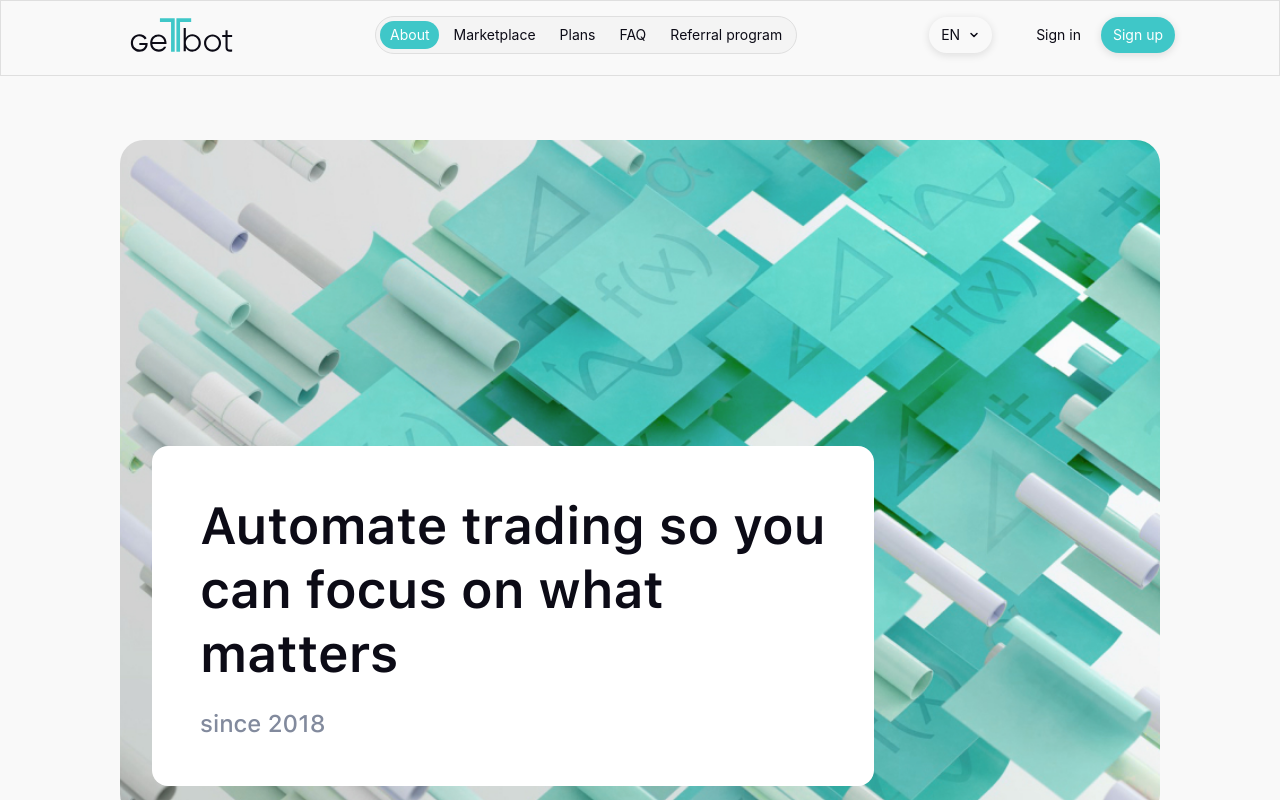
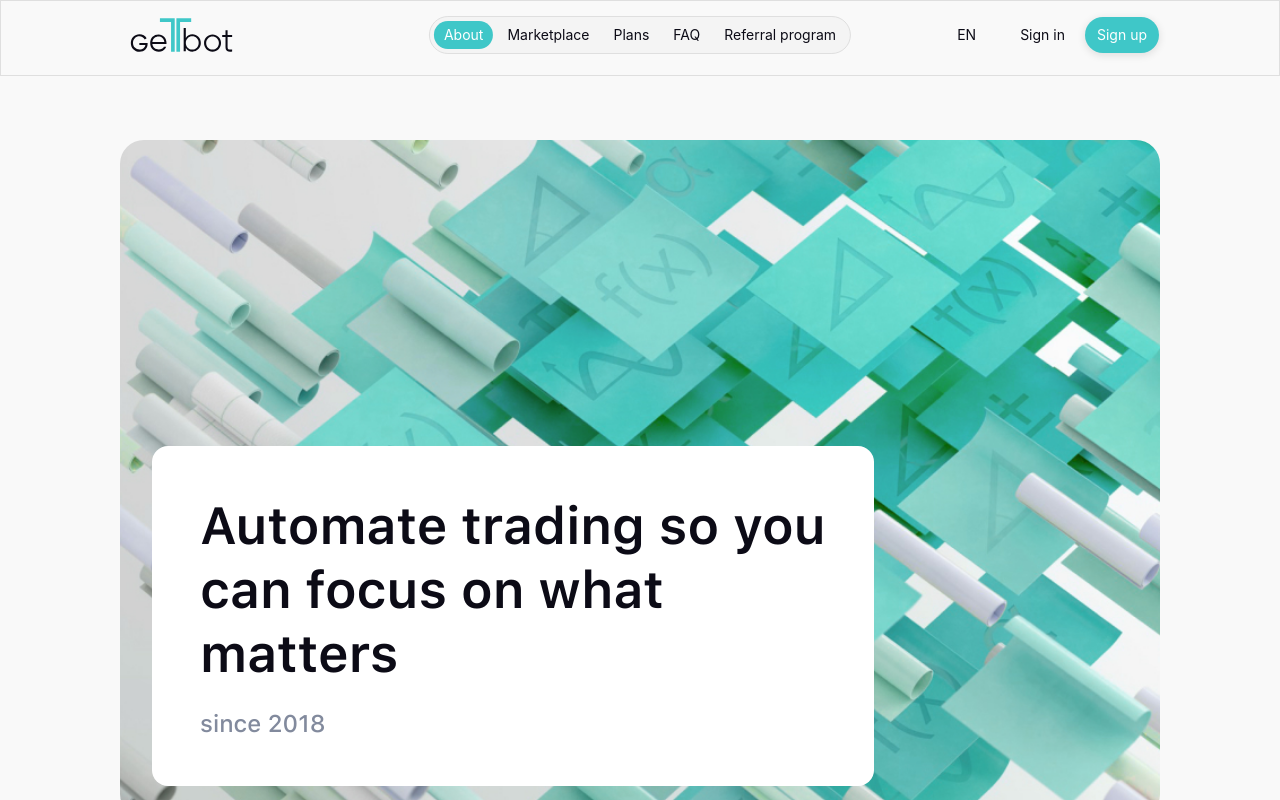
Before and after one commit to CeYn97/Hackathon-gettbot, a Next.js app: page /about in a window 1280 px wide. Built offline with nearby package versions, Linux system fonts and the light colour scheme; a web font is replaced by a local one.

Commit message:
header-navigations-and-button-fix

```diff
--- a/src/components/Footer.tsx
+++ b/src/components/Footer.tsx
@@ -100,19 +100,19 @@ export default function Footer() {
           <div className="flex justify-between items-center w-[1272px]">
             <a
               href="/cookies"
-              className="text-[#0C0B16] text-[16px] font-[500] leading-[1.25] text-left hover:underline hover:underline-offset-2 transition-all duration-200"
+              className="text-[#0C0B16] text-[16px] font-[500] leading-[1.25] text-left hover:underline hover:underline-offset-4 transition-all duration-200"
             >
               {t("footer.links.cookies")}
             </a>
             <a
               href="/privacy"
-              className="text-[#0C0B16] text-[16px] font-[500] leading-[1.25] tracking-[-0.02em] text-center hover:underline hover:underline-offset-2 transition-all duration-200"
+              className="text-[#0C0B16] text-[16px] font-[500] leading-[1.25] tracking-[-0.02em] text-center hover:underline hover:underline-offset-4 transition-all duration-200"
             >
               {t("footer.links.privacy")}
             </a>
             <button
               onClick={handleTermsClick}
-              className="text-[#0C0B16] text-[16px] font-[500] leading-[1.25] tracking-[-0.02em] text-right hover:underline hover:underline-offset-2 transition-all duration-200 cursor-pointer"
+              className="text-[#0C0B16] text-[16px] font-[500] leading-[1.25] tracking-[-0.02em] text-right hover:underline hover:underline-offset-4 transition-all duration-200 cursor-pointer"
             >
               {t("footer.links.terms")}
             </button>
@@ -199,19 +199,19 @@ export default function Footer() {
           <div className="flex justify-center items-center flex-wrap gap-3">
             <a
               href="/cookies"
-              className="text-[#0C0B16] text-[12px] font-[500] leading-[1.17] text-left hover:underline hover:underline-offset-2 transition-all duration-200"
+              className="text-[#0C0B16] text-[12px] font-[500] leading-[1.17] text-left hover:underline hover:underline-offset-4 transition-all duration-200"
             >
               {t("footer.links.cookies")}
             </a>
             <a
               href="/privacy"
-              className="text-[#0C0B16] text-[12px] font-[500] leading-[1.17] text-left hover:underline hover:underline-offset-2 transition-all duration-200"
+              className="text-[#0C0B16] text-[12px] font-[500] leading-[1.17] text-left hover:underline hover:underline-offset-4 transition-all duration-200"
             >
               {t("footer.links.privacy")}
             </a>
             <button
               onClick={handleTermsClick}
-              className="text-[#0C0B16] text-[12px] font-[500] leading-[1.17] text-left hover:underline hover:underline-offset-2 transition-all duration-200 cursor-pointer"
+              className="text-[#0C0B16] text-[12px] font-[500] leading-[1.17] text-left hover:underline hover:underline-offset-4 transition-all duration-200 cursor-pointer"
             >
               {t("footer.links.terms")}
             </button>
--- a/src/components/Header.tsx
+++ b/src/components/Header.tsx
@@ -47,7 +47,7 @@ export default function Header() {
 
   return (
     <>
-      <header className="hidden md:flex justify-between items-center w-full gap-[132px] px-[120px] py-3 pb-[18px] bg-[#F9F9F9] border-b border-[#DFDFDF] border-[0.5px]">
+      <header className="hidden md:flex relative items-center w-full px-[120px] py-3 pb-[18px] bg-[#F9F9F9] border-b border-[#DFDFDF] border-[0.5px]">
         <Link href="/" className="flex flex-col gap-[10px] flex-shrink-0">
           <Image
             src="/images/gettbot-logo.svg"
@@ -59,23 +59,21 @@ export default function Header() {
           />
         </Link>
 
+        <div className="absolute left-1/2 transform -translate-x-1/2">
           <Navigation />
+        </div>
 
-        <div className="flex justify-end items-center gap-8 flex-shrink-0">
+        <div className="flex justify-end items-center gap-8 flex-shrink-0 ml-auto">
         <div className="relative" ref={dropdownRef}>
           <button
             onClick={() => setIsDropdownOpen(!isDropdownOpen)}
-            className="flex justify-center items-center gap-2 px-3 py-[10px] rounded-full shadow-[0px_2px_8px_0px_rgba(15,15,15,0.12)] hover:bg-[#F4F4F4] transition-all duration-200"
+            className="flex justify-center items-center gap-2  hover:bg-[#F4F4F4] transition-all duration-200"
             aria-label={t("header.languageSwitcher")}
           >
             <span className="text-[#0C0B16] text-[14px] font-[400] leading-[1.14] text-center">
               {t(activeLanguage.labelKey)}
             </span>
-            <div className={`w-3 h-3 transition-transform duration-200 ${isDropdownOpen ? 'rotate-180' : 'rotate-0'}`}>
-              <svg width="12" height="12" viewBox="0 0 12 12" fill="none" xmlns="http://www.w3.org/2000/svg">
-                <path d="M3 4.5L6 7.5L9 4.5" stroke="#0C0B16" strokeWidth="1.5" strokeLinecap="round" strokeLinejoin="round"/>
-              </svg>
-            </div>
+
           </button>
 
           <div className={`absolute top-full right-0 mt-2 w-32 bg-[#FFFFFF] border border-[#DFDFDF] border-[0.5px] rounded-[12px] shadow-[0px_2px_8px_0px_rgba(15,15,15,0.12)] overflow-hidden transition-all duration-200 z-15 ${
```
